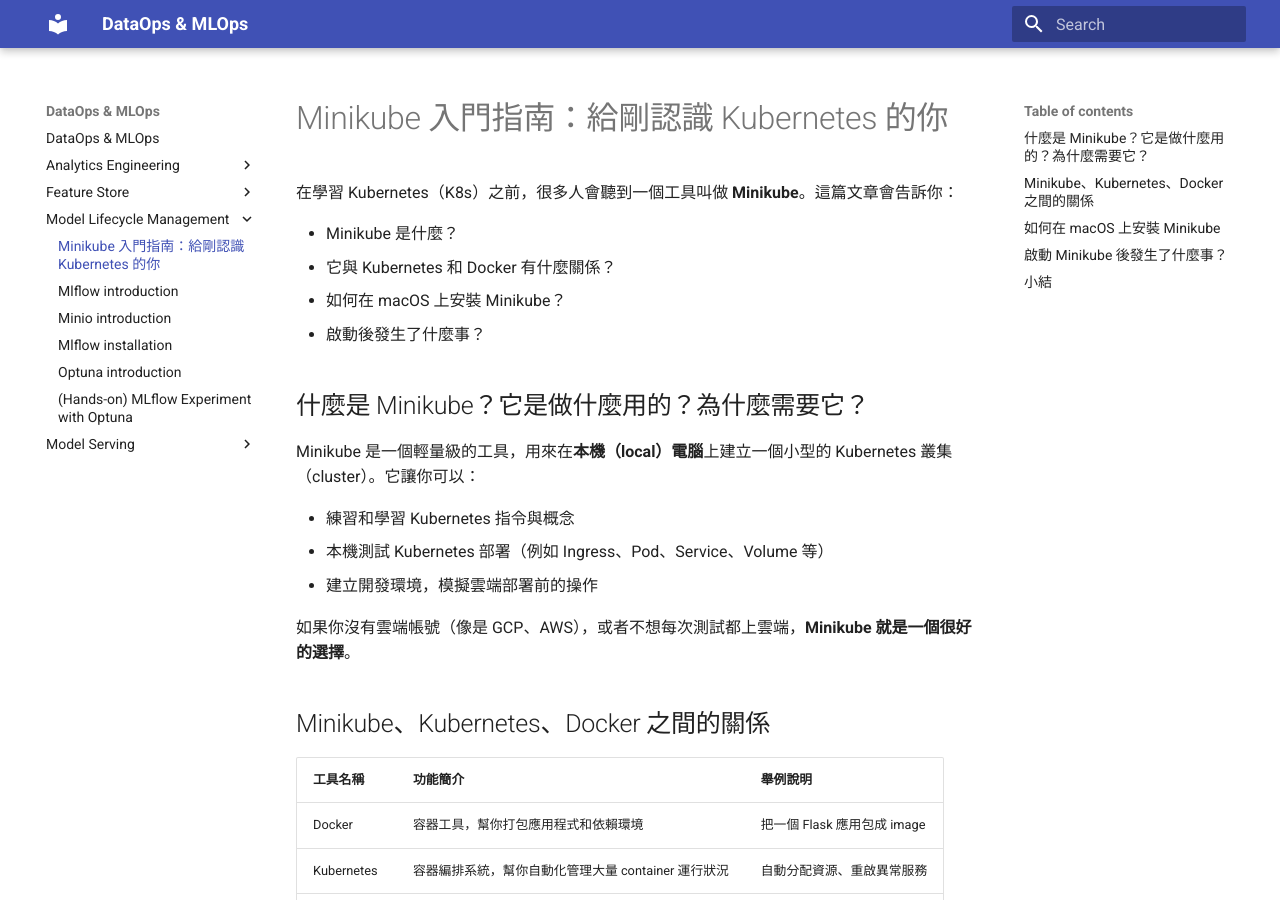
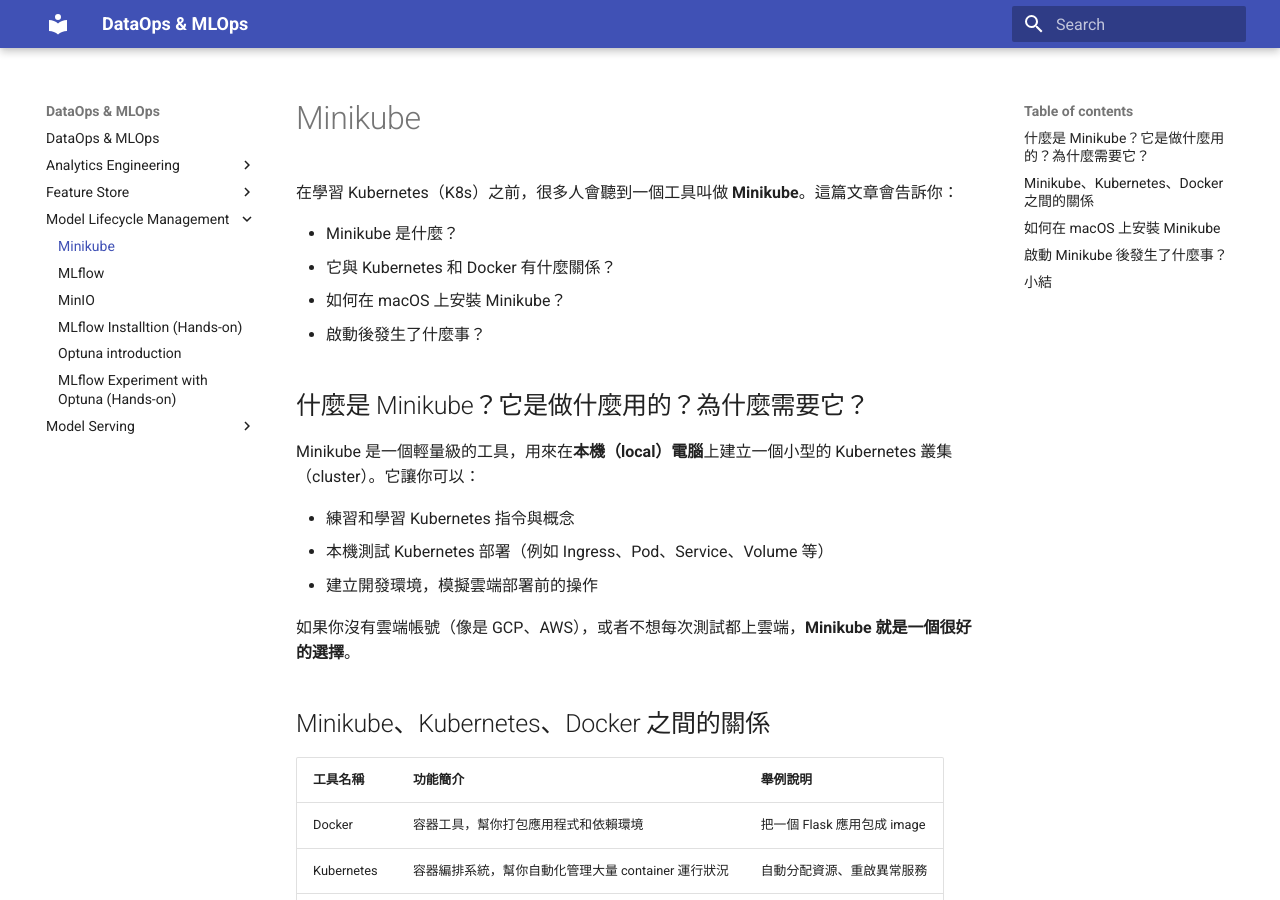
Before and after one commit to kuanchoulai10/data2ml-ops, an MkDocs documentation site: the page built from docs/minikube-introduction.md, in a window 1280 px wide and 900 px high. Built offline with MkDocs 1.6.1 and Material for MkDocs 9.7.7, drawn with Linux system fonts in a browser that asks for light colours.

Commit message:
feat: Add introductory documentation for Cert Manager, KServe, MinIO, MLflow, and MLServer; update headings for consistency

```diff
--- a/docs/knative-introduction.md
+++ b/docs/knative-introduction.md
@@ -1,4 +1,4 @@
-# Knative Introduction
+# Knative
 
 - Knative is an Open-Source Enterprise-level solution to build Serverless and Event Driven Applications
 - Why serverless containers?
--- a/docs/minikube-introduction.md
+++ b/docs/minikube-introduction.md
@@ -1,4 +1,4 @@
-# Minikube 入門指南：給剛認識 Kubernetes 的你
+# Minikube
 
 在學習 Kubernetes（K8s）之前，很多人會聽到一個工具叫做 **Minikube**。這篇文章會告訴你：
 
--- a/docs/mlflow-installation.md
+++ b/docs/mlflow-installation.md
@@ -0,0 +1 @@
+# MLflow Installtion (Hands-on)
```
Also changed, not shown: docs/cert-manager-introduction.md (+1 -0 lines), docs/kserve-installation.md (+1 -1 lines), docs/kserve-introduction.md (+1 -0 lines), docs/kserve-model-deployment.md (+1 -1 lines), docs/minio-introduction.md (+1 -0 lines), docs/mlflow-experiment-with-optuna.md (+1 -1 lines), docs/mlflow-introduction.md (+1 -0 lines), docs/mlserver-introduction.md (+4 -0 lines).
